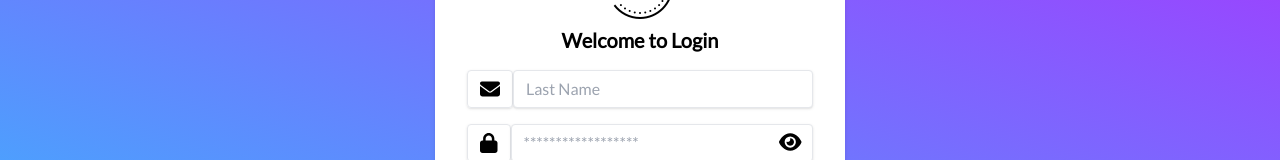
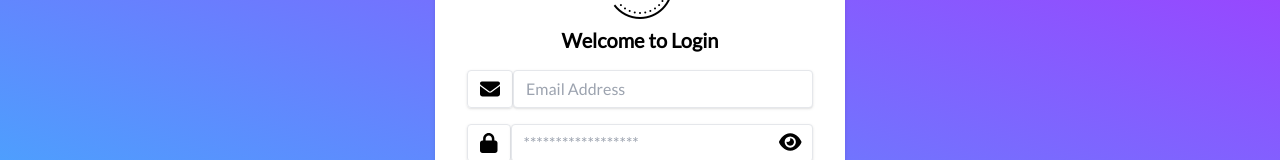
Before and after one commit to adithyan-sivaraman/urlshotener-frontend, a React (Vite) app: page / in a window 1280 px wide. Shown: the part 268-428 px from the top of the page. Built offline with nearby package versions, Linux system fonts and the light colour scheme.

Commit message:
changes in login

```diff
--- a/src/Components/User/Login.jsx
+++ b/src/Components/User/Login.jsx
@@ -91,7 +91,7 @@ const LoginScreen = () => {
                         id="email"
                         type="text"
                         required
-                        placeholder="Last Name" />
+                        placeholder="Email Address" />
                 </div>
                 <div className="mt-4 flex flex-row w-full items-center relative ">
                     <FontAwesomeIcon icon={faLock} className="shadow appearance-none text-xl border py-2 px-3 rounded" />
```
